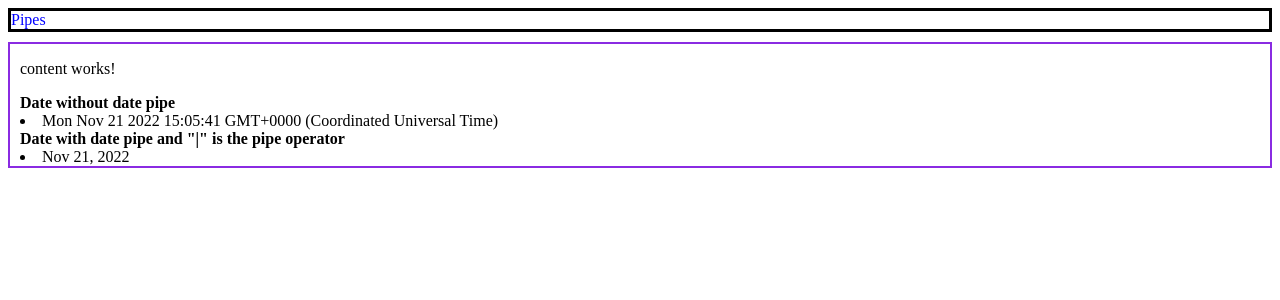
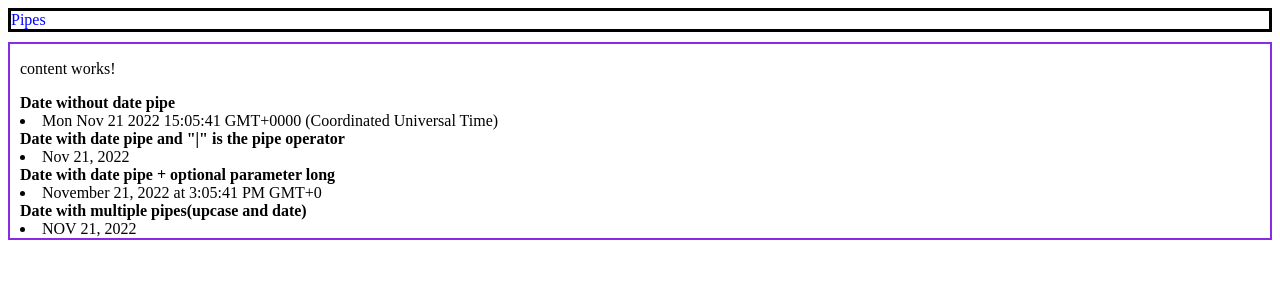
Before and after one commit to mchib031/Angular-Experiment, an Angular app in the folder Testing/testing-app/: page / in a window 1280 px wide. Shown: the top 300 px of the page. Built offline with nearby package versions, Linux system fonts and the light colour scheme.

Commit message:
pipes options

```diff
--- a/Testing/testing-app/src/app/content/content.component.html
+++ b/Testing/testing-app/src/app/content/content.component.html
@@ -3,3 +3,7 @@
 <li>{{date}}</li>
 <b>Date with date pipe and "|" is the pipe operator</b>
 <li>{{date | date}}</li>
+<b>Date with date pipe + optional parameter long</b>
+<li>{{date | date: "long"}}</li>
+<b>Date with multiple pipes(upcase and date)</b>
+<li>{{date | date | uppercase}}</li>
```
